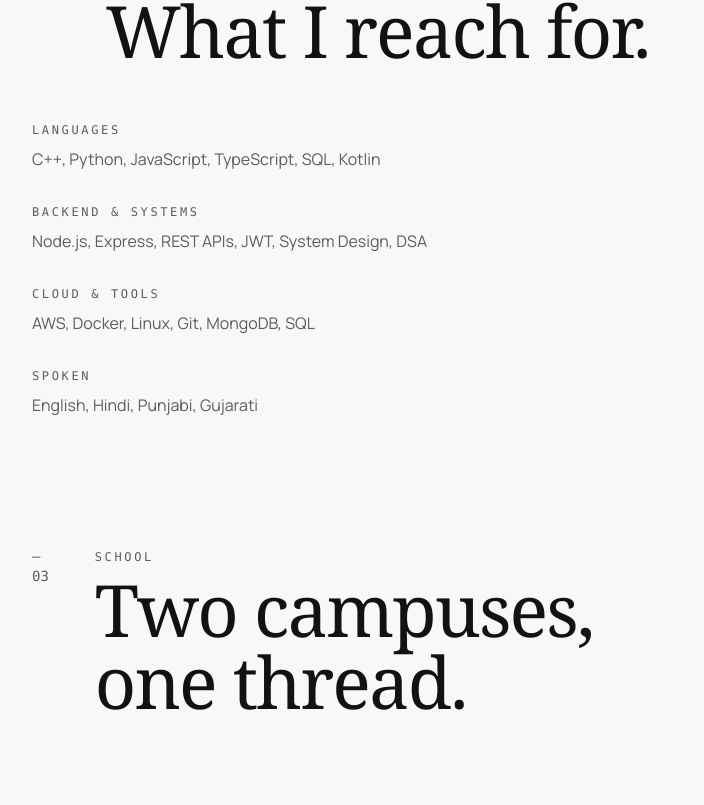
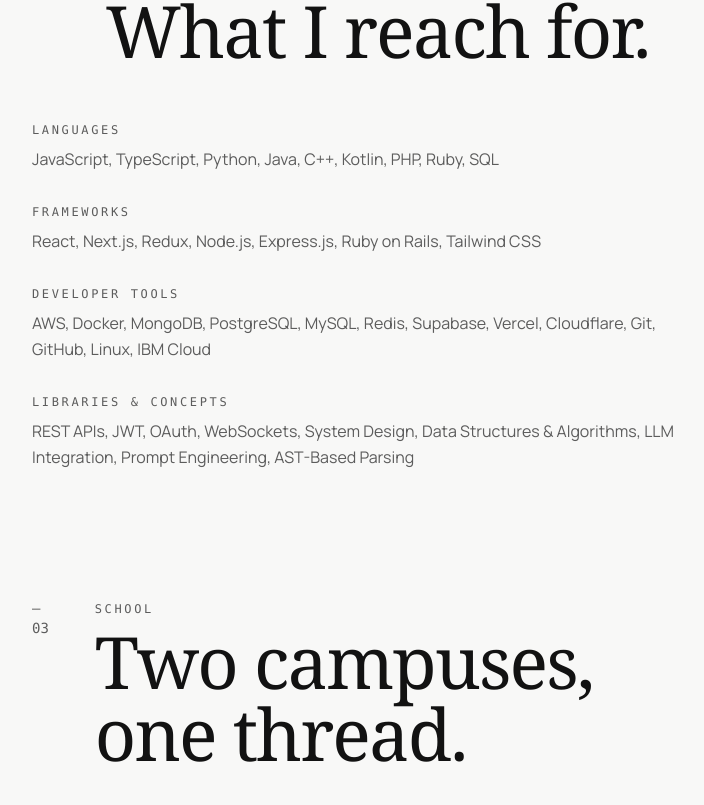
Before and after one commit to RanvirxD/RanvirxD.github.io, a React (Vite) app in the folder app/frontend/: page /work in a window 1280 px wide. Shown: the part 1250-2055 px from the top of the page, without its empty margins (278-982 px from the left). Built offline with nearby package versions, Linux system fonts and the light colour scheme.

Commit message:
Updated data

```diff
--- a/app/frontend/src/components/projects/StackBadges.jsx
+++ b/app/frontend/src/components/projects/StackBadges.jsx
@@ -1,9 +1,35 @@
 const STACK_SLUG = {
   'React PWA': 'react',
+  React: 'react',
+  'Next.js': 'nextdotjs',
+  'Tailwind CSS': 'tailwindcss',
+  Supabase: 'supabase',
+  Docker: 'docker',
+  Vercel: 'vercel',
+  Cloudflare: 'cloudflare',
   Flask: 'flask',
   PostgreSQL: 'postgresql',
   Redis: 'redis',
   MongoDB: 'mongodb',
+  'Node.js': 'nodedotjs',
+  'Express.js': 'express',
+  Python: 'python',
+  Java: 'java',
+  'Ruby on Rails': 'rubyonrails',
+  AWS: 'amazonwebservices',
+  MySQL: 'mysql',
+  Git: 'git',
+  GitHub: 'github',
+  Linux: 'linux',
+  'IBM Cloud': 'ibm',
+  TypeScript: 'typescript',
+  JavaScript: 'javascript',
+  PHP: 'php',
+  Kotlin: 'kotlin',
+  Ruby: 'ruby',
+  Redux: 'redux',
+  'LLM Integration': 'openai',
+  Geospatial: 'mongodb',
 };
 
 function FallbackGlyph({ name }) {
--- a/app/frontend/src/data/portfolio.js
+++ b/app/frontend/src/data/portfolio.js
@@ -2,14 +2,15 @@
 export const profile = {
   name: "Ranvir Singh",
   role: "Computer Science Engineer",
-  tagline: "Full‑stack, systems & AI — building the quiet parts of loud products.",
+  tagline:
+    "Full-stack engineer shipping production systems — real-time platforms, ML pipelines, and infrastructure that holds up under load. Open to opportunities where I can build and grow.",
   location: "Gurugram, India",
   email: "ranvirsingh.15h@gmail.com",
   phone: "+91 8320263271",
   linkedin: "https://linkedin.com/in/rait-ranvir-singh",
   github: "https://github.com/RanvirxD",
   avatar: `${import.meta.env.BASE_URL}assets/avatar.png`,
-  aboutHeadline: "Currently freelancing, and looking to contribute.",
+  aboutHeadline: "Final-year CS student building systems that ship. Open to internships and full-time roles.",
   aboutBody:
     "I'm a computer science engineer in my final year. Right now I take on freelance work, contribute to open-source when a problem holds my attention, and spend the rest of the hours grinding DSA and competitive programming. I care about calm interfaces, honest systems and code that ages well.",
 };
@@ -46,47 +47,84 @@
 
 export const projects = [
   {
+    slug: "dsa-versus",
+    name: "DSA — Versus",
+    subtitle: "Real-Time Competitive Coding Battle Platform",
+    context: "In Progress · Personal Project",
+    stack: ["Next.js", "React", "Tailwind CSS", "Supabase", "Docker", "Vercel"],
+    points: [
+      "Building a full-stack platform where users compete head-to-head solving DSA problems with a shared live timer and rankings, using Next.js (App Router), React, Tailwind CSS, and Monaco Editor.",
+      "Using Supabase (PostgreSQL), authentication (email and GitHub OAuth), and Realtime subscriptions to sync battle state and timers live across all connected clients.",
+      "Integrating a self-hosted Judge0 CE engine via Docker and Cloudflare Tunnel for sandboxed execution, deployed on Vercel with server-side API routes and Server Actions.",
+    ],
+    image: "https://images.unsplash.com/photo-1555066931-4365d14bab8c?w=1600&q=80",
+  },
+  {
+    slug: "medflow",
+    name: "MedFlow",
+    subtitle: "Hospital Management & Referral System",
+    context: "State-Level Hackathon — Finalist",
+    stack: ["MongoDB", "Node.js", "Express.js", "Geospatial"],
+    points: [
+      "Architected a referral and patient management system with role-based auth, enabling real-time hospital coordination with controlled state transitions (pending → accepted/rejected/completed).",
+      "Engineered location-aware hospital discovery and resource tracking using MongoDB geospatial indexing, enabling real-time visibility into bed, ICU, staff, and equipment capacity.",
+    ],
+    image: "https://images.pexels.com/photos/5366225/pexels-photo-5366225.jpeg?auto=compress&w=1600",
+  },
+  {
+    slug: "redditor",
+    name: "Redditor",
+    subtitle: "Multi-Language Code Translation Platform",
+    context: "Personal Project · Live at redditorcode.vercel.app",
+    stack: ["Python", "Java", "Next.js", "LLM Integration"],
+    points: [
+      "Engineered a real-time code translation system supporting 19+ languages using an AST-based parser fused with LLM inference pipelines, achieving sub-second conversion (Java → Python/C++).",
+    ],
+    image: "https://images.unsplash.com/photo-1633098096956-afdc8bcc8552?w=1600&q=80",
+  },
+  {
     slug: "mindspace",
     name: "MINDSPACE",
-    subtitle: "AI‑Based Internship Recommendation Engine",
+    subtitle: "AI-Based Internship Recommendation Engine",
     context: "Smart India Hackathon — Team Project",
-    stack: ["React PWA", "Flask", "PostgreSQL", "Redis", "LLM"],
+    stack: ["React", "Flask", "PostgreSQL", "Redis"],
     points: [
       "Architected a hybrid recommendation engine combining LLM-powered semantic reasoning with deterministic rule-based fallback, returning 3–5 ranked internship matches per query while preserving explainability and reliability under sparse-data conditions.",
       "Co-designed a mobile-first system stack (React PWA, Flask REST APIs, PostgreSQL, Redis) with offline caching support, enabling low-latency access and horizontal scalability for concurrent users on low-bandwidth networks.",
     ],
     image: "https://images.unsplash.com/photo-1511385348-a52b4a160dc2?w=1600&q=80",
   },
-  {
-    slug: "medflow",
-    name: "MedFlow",
-    subtitle: "Distributed Hospital Management & Inter‑Hospital Referral System",
-    context: "State Level Hackathon — Finalist · Full Stack Contributor",
-    stack: ["MongoDB", "Geospatial", "RBAC", "Realtime"],
-    points: [
-      "Architected a state-driven referral and patient management system with role-based authentication, enabling real-time coordination across multiple hospitals with controlled state transitions (pending → accepted/rejected/completed).",
-      "Engineered location-aware hospital discovery and resource tracking using MongoDB geospatial indexing and optimized data models — real-time visibility of beds, ICU capacity, staff, and equipment.",
-    ],
-    image: "https://images.pexels.com/photos/5366225/pexels-photo-5366225.jpeg?auto=compress&w=1600",
-  },
-  {
-    slug: "redditor",
-    name: "Redditor",
-    subtitle: "AI‑Powered Multi‑Language Code Translation & Execution Platform",
-    context: "Personal Project — Live in production",
-    stack: ["AST parser", "LLM inference", "19+ languages"],
-    points: [
-      "Engineered a real-time code translation system supporting 19+ languages using a custom AST-based parser fused with LLM inference pipelines, achieving sub-second cross-language conversion (Java → Python/C++) with optimized cost-performance tradeoffs.",
-    ],
-    image: "https://images.unsplash.com/photo-1633098096956-afdc8bcc8552?w=1600&q=80",
-  },
 ];
 
 export const skills = {
-  Languages: ["C++", "Python", "JavaScript", "TypeScript", "SQL", "Kotlin"],
-  "Backend & Systems": ["Node.js", "Express", "REST APIs", "JWT", "System Design", "DSA"],
-  "Cloud & Tools": ["AWS", "Docker", "Linux", "Git", "MongoDB", "SQL"],
-  Spoken: ["English", "Hindi", "Punjabi", "Gujarati"],
+  Languages: ["JavaScript", "TypeScript", "Python", "Java", "C++", "Kotlin", "PHP", "Ruby", "SQL"],
+  Frameworks: ["React", "Next.js", "Redux", "Node.js", "Express.js", "Ruby on Rails", "Tailwind CSS"],
+  "Developer Tools": [
+    "AWS",
+    "Docker",
+    "MongoDB",
+    "PostgreSQL",
+    "MySQL",
+    "Redis",
+    "Supabase",
+    "Vercel",
+    "Cloudflare",
+    "Git",
+    "GitHub",
+    "Linux",
+    "IBM Cloud",
+  ],
+  "Libraries & Concepts": [
+    "REST APIs",
+    "JWT",
+    "OAuth",
+    "WebSockets",
+    "System Design",
+    "Data Structures & Algorithms",
+    "LLM Integration",
+    "Prompt Engineering",
+    "AST-Based Parsing",
+  ],
 };
 
 export const education = [
@@ -100,14 +138,14 @@
   {
     school: "Parul University",
     place: "Vadodara, Gujarat",
-    degree: "B.Tech — Computer Science",
+    degree: "Diploma — Information Technology",
     period: "Jun 2021 — Jun 2024",
-    score: "CGPA 7.68",
+    score: "",
   },
 ];
 
 export const certifications = [
-  { title: "Oracle Infrastructure and AI Foundations Associates", issuer: "Oracle Cloud", date: "Oct 2025" },
+  { title: "Oracle Infrastructure and AI Foundations Associate", issuer: "Oracle Cloud", date: "Oct 2025" },
   { title: "Community Admin Peer Mentorship — Cloud Computing", issuer: "SGT University", date: "Jul 2025 — Present" },
   { title: "Training and Placement Coordinator", issuer: "Parul University", date: "Aug 2022 — Jun 2024" },
 ];
--- a/app/frontend/src/pages/Resume.jsx
+++ b/app/frontend/src/pages/Resume.jsx
@@ -106,7 +106,7 @@
                     <div className="md:col-span-9">
                       <p className="font-serif text-xl leading-tight">{ed.school}</p>
                       <p className="text-sm text-muted-foreground">{ed.degree} · {ed.place}</p>
-                      <p className="font-mono text-xs mt-1">{ed.score}</p>
+                      {ed.score ? <p className="font-mono text-xs mt-1">{ed.score}</p> : null}
                     </div>
                   </div>
                 ))}
--- a/app/frontend/src/pages/Work.jsx
+++ b/app/frontend/src/pages/Work.jsx
@@ -48,7 +48,7 @@
                   <p className="font-mono text-[11px] uppercase tracking-widest text-muted-foreground">{ed.period}</p>
                   <h3 className="mt-2 font-serif text-3xl leading-tight">{ed.school}</h3>
                   <p className="mt-1 text-muted-foreground">{ed.degree} &middot; {ed.place}</p>
-                  <p className="mt-2 font-mono text-sm">{ed.score}</p>
+                  {ed.score ? <p className="mt-2 font-mono text-sm">{ed.score}</p> : null}
                 </div>
               </FadeUp>
             ))}
```
Also changed, not shown: app/frontend/src/pages/Home.jsx (+7 -5 lines).
